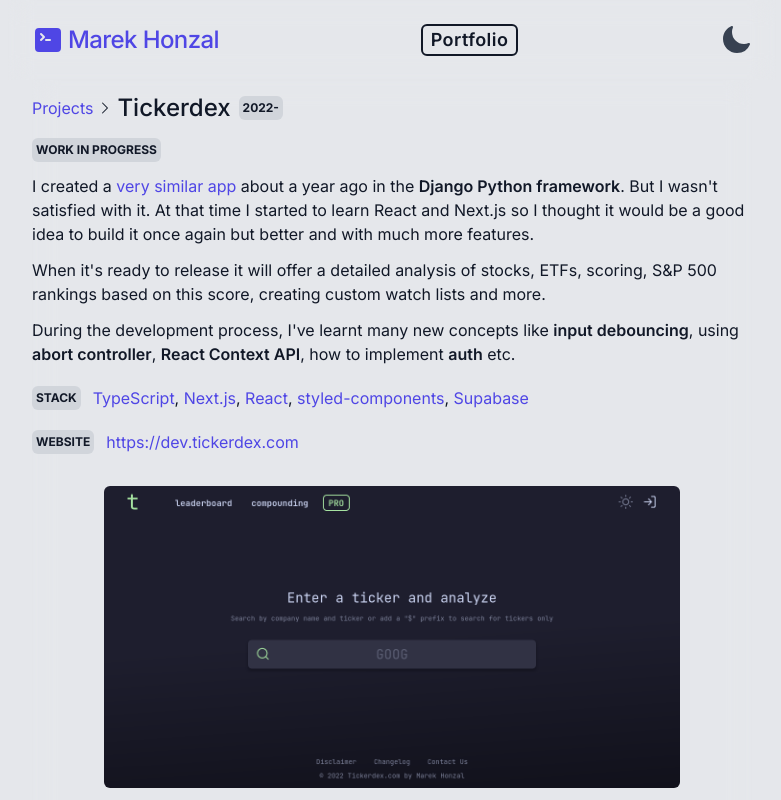
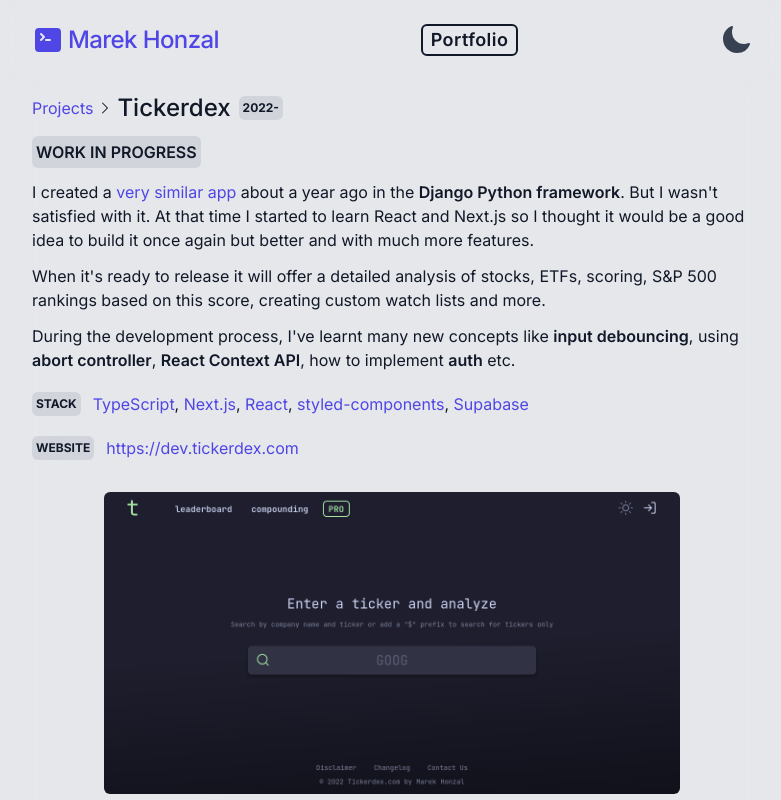
Before and after one commit to marekh19/marek.work, a Next.js app: page /projects/tickerdex in a window 1280 px wide. Shown: the top 800 px of the page, without its empty margins (248-1029 px from the left). Built offline with nearby package versions, Linux system fonts and the light colour scheme; no server answers.

Commit message:
refactor: tickerdex page work in progress made bigger

```diff
--- a/src/pages/projects/tickerdex.tsx
+++ b/src/pages/projects/tickerdex.tsx
@@ -26,7 +26,7 @@
           '/Tickerdex/3.png',
         ]}
       >
-        <p className="mb-3 inline-block rounded-md bg-gray-300 p-1 text-xs font-bold uppercase dark:bg-gray-700">
+        <p className="mb-3 inline-block rounded-md bg-gray-300 p-1 font-semibold uppercase dark:bg-gray-700">
           work in progress
         </p>
         <p className="mb-3">
```
